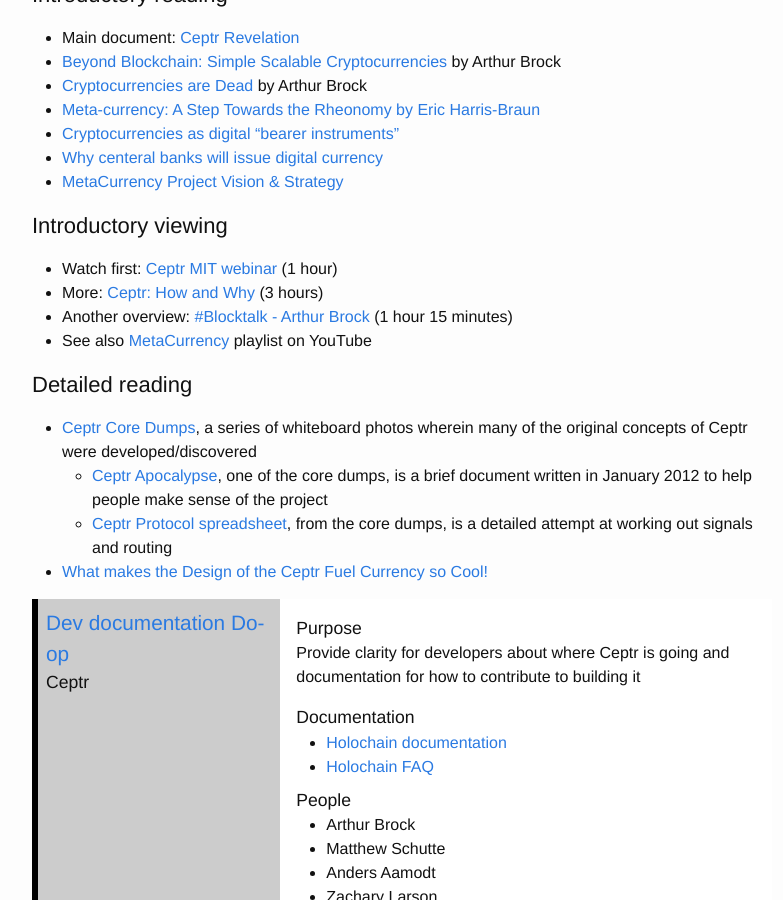
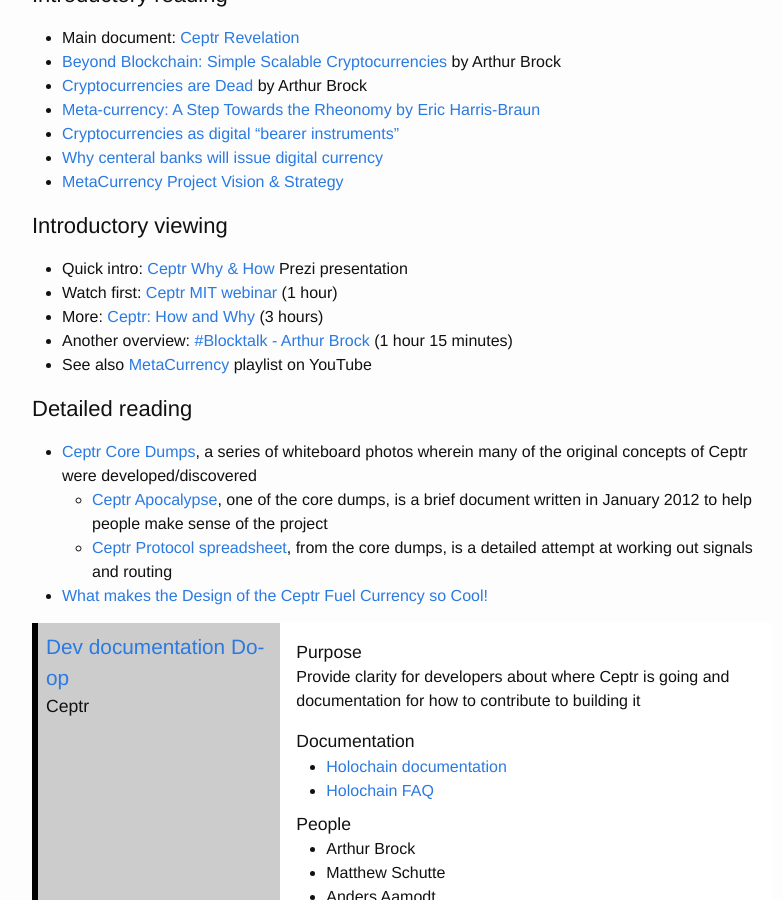
Before and after one commit to coalition-of-invisible-colleges/cic.github.io, a Jekyll site: the page built from _colleges/Ceptr.md, in a window 1280 px wide and 900 px high, scrolled down 312 px. Shown: the whole window, without its empty margins (238-1021 px from the left). Built offline with Jekyll 4.4.1, drawn with Linux system fonts in a browser that asks for light colours.

Commit message:
Added introductory Prezi

```diff
--- a/_colleges/Ceptr.md
+++ b/_colleges/Ceptr.md
@@ -18,6 +18,7 @@ Information for the MetaCurrency Project overall has been listed under the Holog
 * [MetaCurrency Project Vision & Strategy](http://metacurrency.org/portfolio-item/metacurrency-project-vision-strategy/)
 
 ### Introductory viewing
+* Quick intro: [Ceptr Why & How](https://prezi.com/raptqxuputwp/ceptr-tech-overview/) Prezi presentation
 * Watch first: [Ceptr MIT webinar](http://ceptr.org/2015/09/24/mitkit-ceptr-webinar/) (1 hour)
 * More: [Ceptr: How and Why](https://www.youtube.com/watch?v=Y9ZhswdOm14) (3 hours)
 * Another overview: [#Blocktalk - Arthur Brock](https://www.youtube.com/watch?v=2ppk_mJxckg&app=desktop) (1 hour 15 minutes)
```
